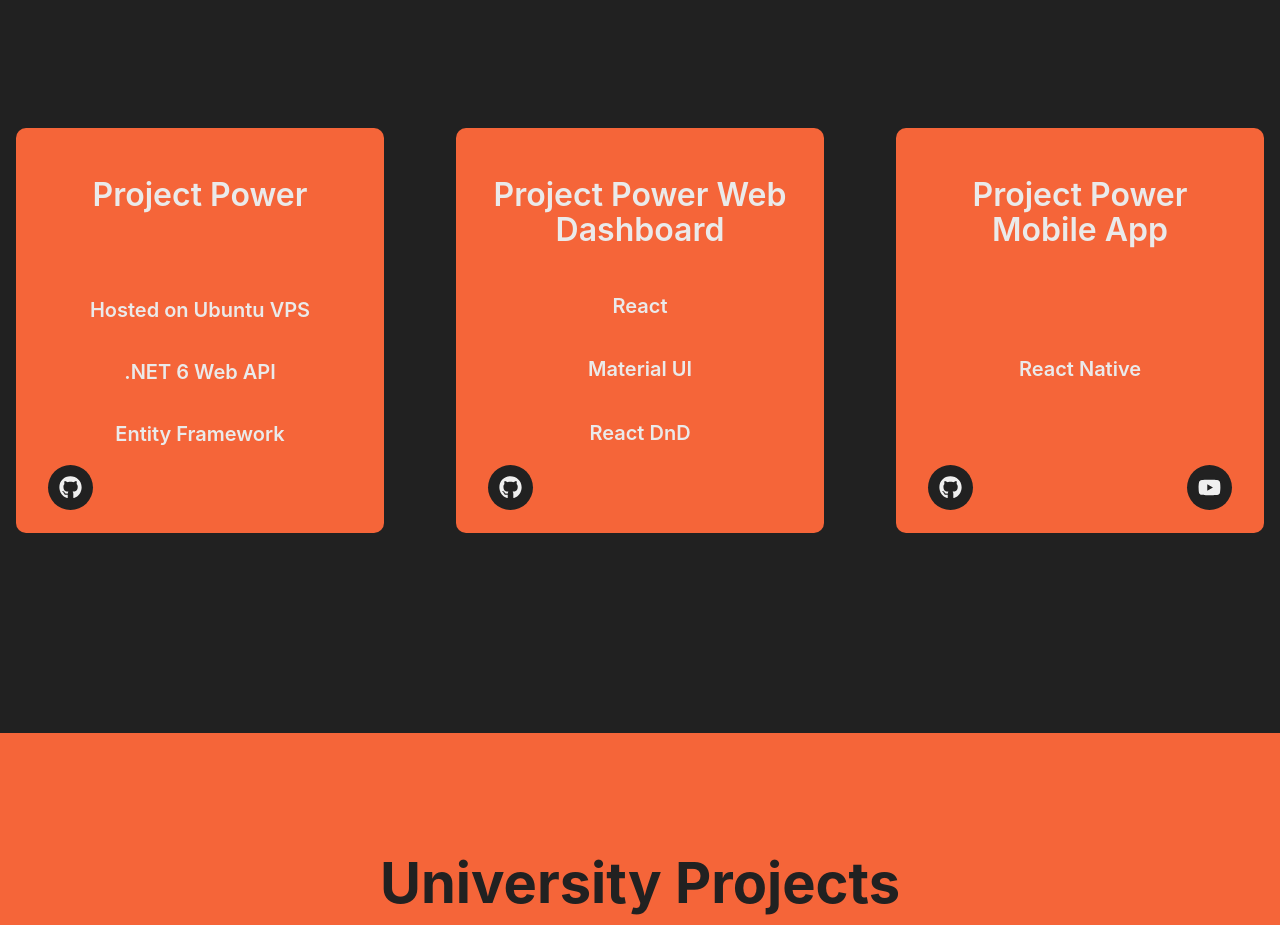
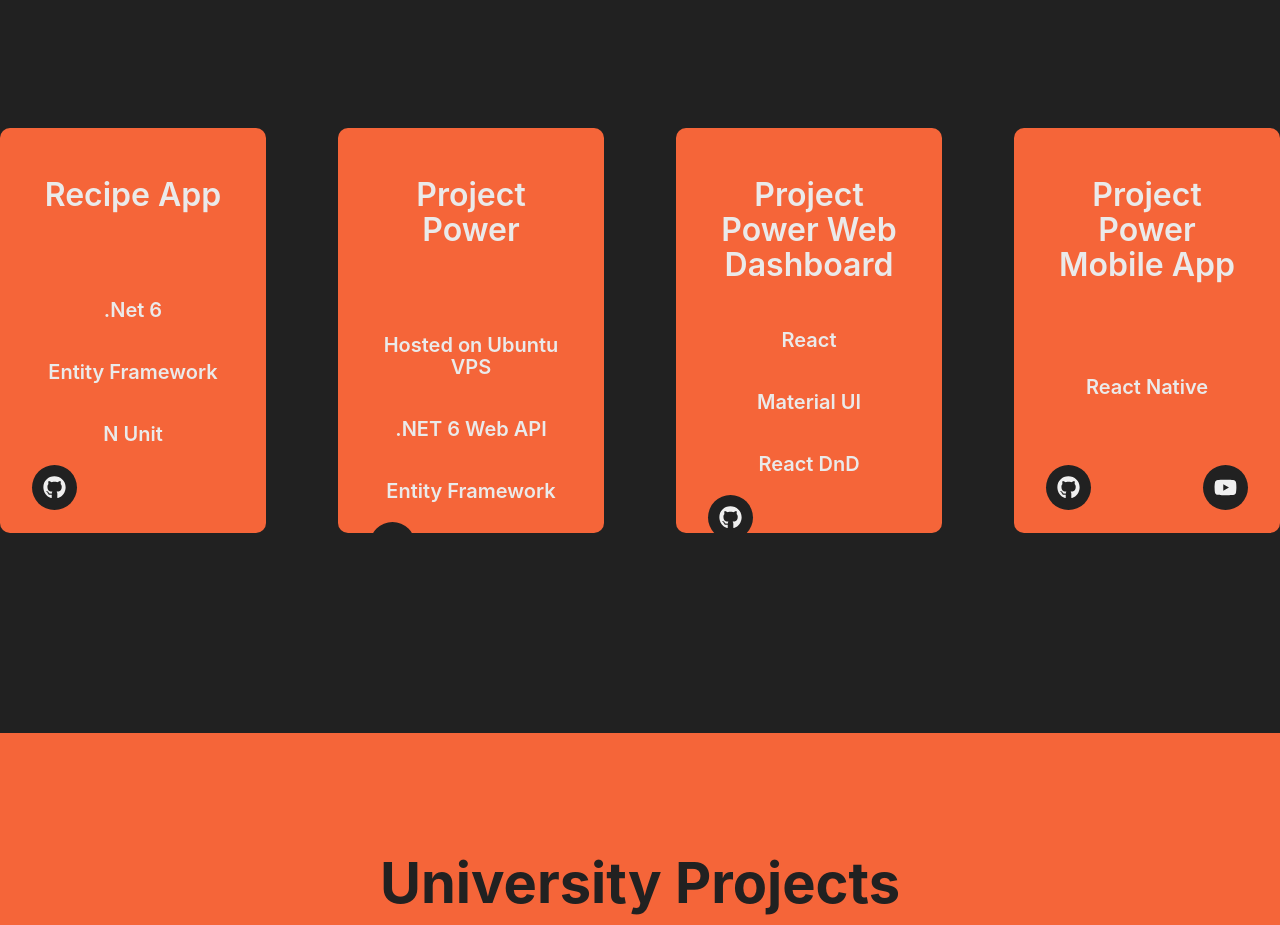
Before and after one commit to JoeR96/joe-portfolio-react, a React (Create React App) app: page / in a window 1280 px wide. Shown: the part 1300-2225 px from the top of the page. Built offline with nearby package versions, Linux system fonts and the light colour scheme.

Commit message:
Added new project

```diff
--- a/src/components/headerComponent/HeaderComponent.jsx
+++ b/src/components/headerComponent/HeaderComponent.jsx
@@ -15,7 +15,6 @@ export default () => {
     const [scale, setScale] = React.useState(0.000121);
     const [rotationSpeed, setRotationrotationSpeed] = React.useState(36);
     const handleChange = (event, newValue) => {
-        console.log(newValue)
         setValue(newValue);
         setScale(newValue / 50)
         setRotationrotationSpeed(newValue)
--- a/src/components/project/project.jsx
+++ b/src/components/project/project.jsx
@@ -13,7 +13,7 @@ export default () => {
             </div>
             <motion.div
                 initial={{ x: "-50vh" }}
-                whileInView={{
+                animate={{
                     x: 0,
                 }}
                 transition={{
@@ -24,10 +24,40 @@ export default () => {
                 }}
 
                 style={projectBody} >
+                     <div style={project}>
+                    <motion.div
+                        initial={{ y: -125 }}
+                        animate={{
+                            y: 0,
+                        }}
+                        transition={{
+                            delay: 0,
+                            default: { duration: 0.8 },
+                            type: "spring",
+                            stiffness: 100
+                        }}
+                        style={projectContent}>
+                        <div style={projectDescription}>
+
+                        </div>
+                        <h2 style={projectHeaderText}>Recipe App</h2>
+                        <p style={projectSkillText}></p>
+                            <p style={projectSkillText}>.Net 6</p>
+                            <p style={projectSkillText}>Entity Framework</p>
+                            <p style={projectSkillText}>N Unit</p>
+                        <div style={projectButtons}>
+                            <div >
+                                <a style={detailsIcon} href="https://github.com/JoeR96/RecipeMateGeneric"><FaGithub aria-label='GitHub' /></a>
+
+                            </div>
+
+                        </div>
+                    </motion.div>
+                </div>
                 <div style={project}>
                     <motion.div
                         initial={{ y: -125 }}
-                        whileInView={{
+                        animate={{
                             y: 0,
                         }}
                         transition={{
@@ -55,7 +85,7 @@ export default () => {
                 <div style={project}>
                     <motion.div
                         initial={{ y: -125 }}
-                        whileInView={{
+                        animate={{
                             y: 0,
                         }}
                         transition={{
@@ -80,7 +110,7 @@ export default () => {
                 <div style={project}>
                     <motion.div
                         initial={{ y: -125 }}
-                        whileInView={{
+                        animate={{
                             y: 0,
                         }}
                         transition={{
@@ -107,6 +137,7 @@ export default () => {
                         </div>
                     </motion.div>
                 </div>
+
             </motion.div>
         </div>
 
```
